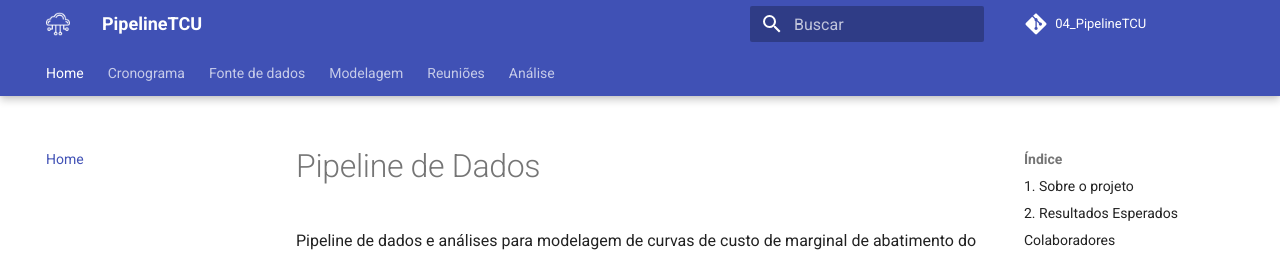
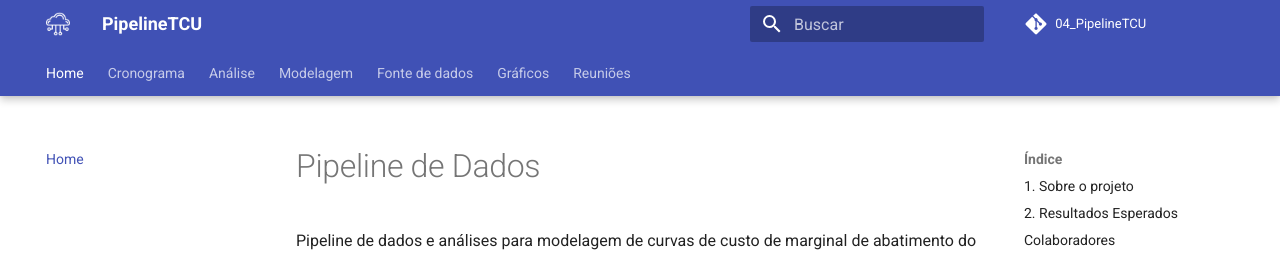
Before and after one commit to ResidenciaTICBrisa/04_PipelineTCU, an MkDocs documentation site: the page built from docs/index.md, in a window 1280 px wide. Shown: the top 256 px of the page. Built offline with MkDocs 1.6.1 and Material for MkDocs 9.7.7, drawn with Linux system fonts in a browser that asks for light colours; comment, search, counter and statistics services are not loaded; some of the changed lines change nothing that is shown.

Commit message:
adicionando gráfico no mkdocs

```diff
--- a/mkdocs.yml
+++ b/mkdocs.yml
@@ -51,9 +51,12 @@ extra_css:
 nav:
   - Home: index.md
   - Cronograma: planejamento/cronograma.md
-  - Fonte de dados: fonte_dados/fonte_dados.md
+  - Análise:
+    - Projetos Similares: analise/projetos_similares.md
   - Modelagem:
     - Requisitos: modelagem/requisitos.md
+  - Fonte de dados: fonte_dados/fonte_dados.md
+  - Gráficos : analise/dashboards.md
   - Reuniões:
     - Reunião 1:
       - Reunião de apresentação: reunioes/reuniao1/reuniao.md
@@ -68,7 +71,6 @@ nav:
       - Reunião: reunioes/reuniao5/reuniao.md
     - Reunião 6:
       - Reunião: reunioes/reuniao6/reuniao.md
-  - Análise:
-    - Projetos Similares: analise/projetos_similares.md
+
 plugins:
   - search
```
